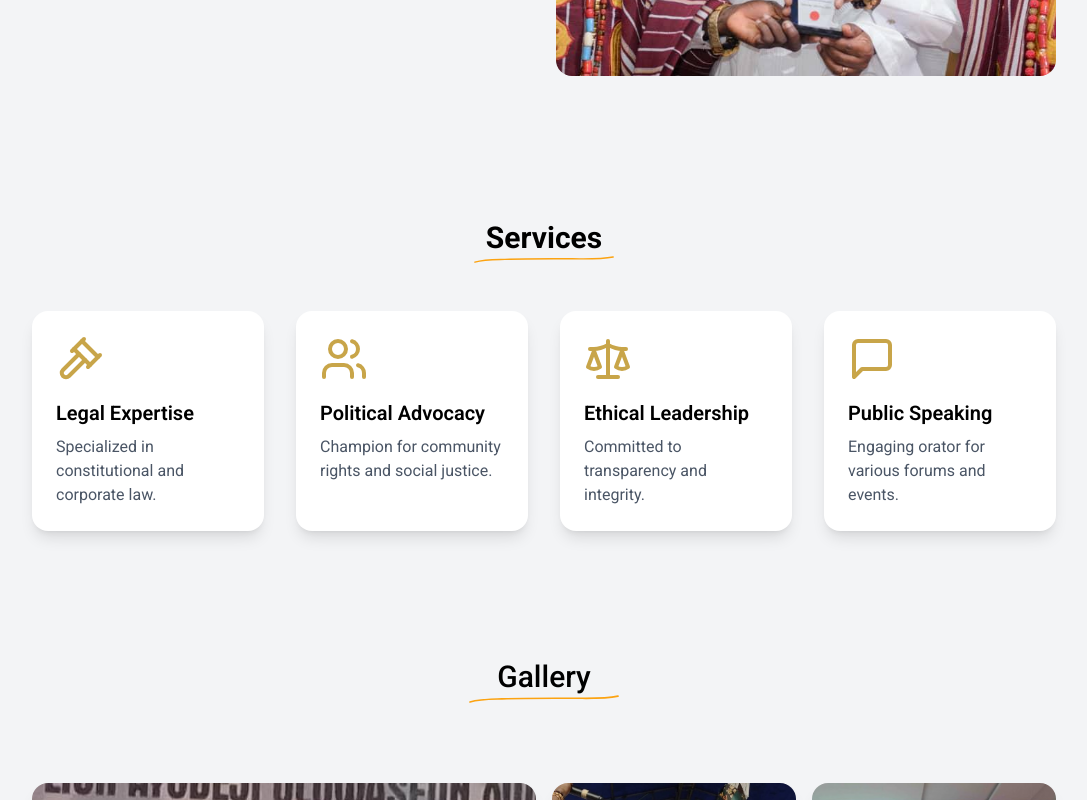
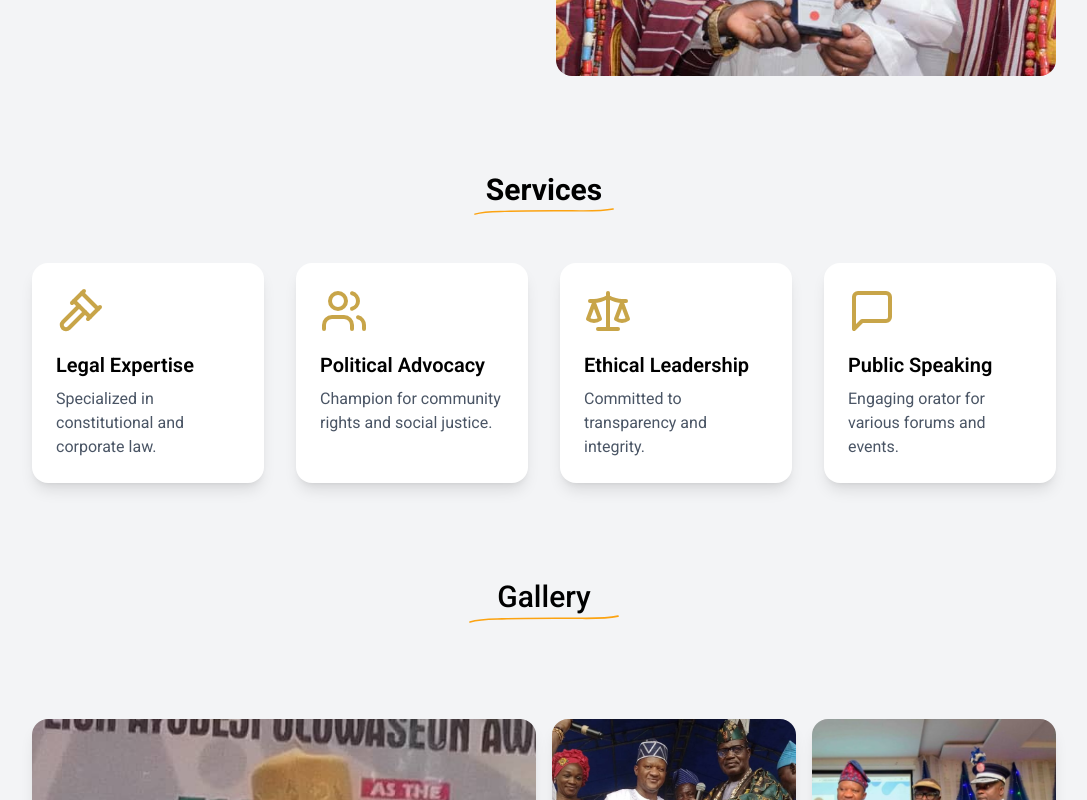
Before and after one commit to antimonycodes/akeemagbaje, a React (Vite) app: page / in a window 1280 px wide. Shown: the part 1080-1880 px from the top of the page, without its empty margins (96-1183 px from the left). Built offline with nearby package versions, Linux system fonts and the light colour scheme.

Commit message:
Adjust padding in BentoGrid and Services components; update social media links in Footer component for accuracy

```diff
--- a/src/components/Home/BentoGrid.jsx
+++ b/src/components/Home/BentoGrid.jsx
@@ -255,7 +255,7 @@ const BentoGrid = () => {
 
   return (
     <>
-      <div className="flex items-center justify-center py-8">
+      <div className="flex items-center justify-center py-12">
         <div>
           <h1 className="text-2xl md:text-3xl font-medium text-center text-black">
             Gallery
--- a/src/components/Home/Services.jsx
+++ b/src/components/Home/Services.jsx
@@ -27,7 +27,7 @@ const Services = () => {
   ];
   return (
     <div>
-      <section className="  bg-gray-100 py-24">
+      <section className="  bg-gray-100 py-12">
         <div className="px-2 xs:px-6 2xs:px-8 sm:px-8 md:px-12 lg:px-20 xl:px-32">
           <div className=" text-center flex items-center justify-center">
             <div>
--- a/src/components/shared/Footer.jsx
+++ b/src/components/shared/Footer.jsx
@@ -75,7 +75,7 @@
 
 // export default Footer;
 
-import { Linkedin, Twitter, Instagram } from "lucide-react";
+import { Facebook, Twitter, Instagram } from "lucide-react";
 import { PiTiktokLogoBold } from "react-icons/pi";
 
 const Footer = () => {
@@ -89,10 +89,19 @@ const Footer = () => {
   ];
 
   const socialLinks = [
-    { icon: Linkedin, href: "https://linkedin.com" },
-    { icon: Twitter, href: "https://twitter.com" },
-    { icon: Instagram, href: "https://instagram.com" },
-    { icon: PiTiktokLogoBold, href: "https://tiktok.com" },
+    {
+      icon: Facebook,
+      href: "https://www.facebook.com/profile.php?id=100095293155758",
+    },
+    { icon: Twitter, href: "https://twitter.com/akeemaagbaje" },
+    {
+      icon: Instagram,
+      href: "https://www.instagram.com/akeemaagbaje?igsh=MWw4b2EweTg4Y21iNg==",
+    },
+    {
+      icon: PiTiktokLogoBold,
+      href: "https://www.tiktok.com/@akeemaagbaje?_t=ZM-8uGRrQZp3rB&_r=1",
+    },
   ];
 
   return (
```
